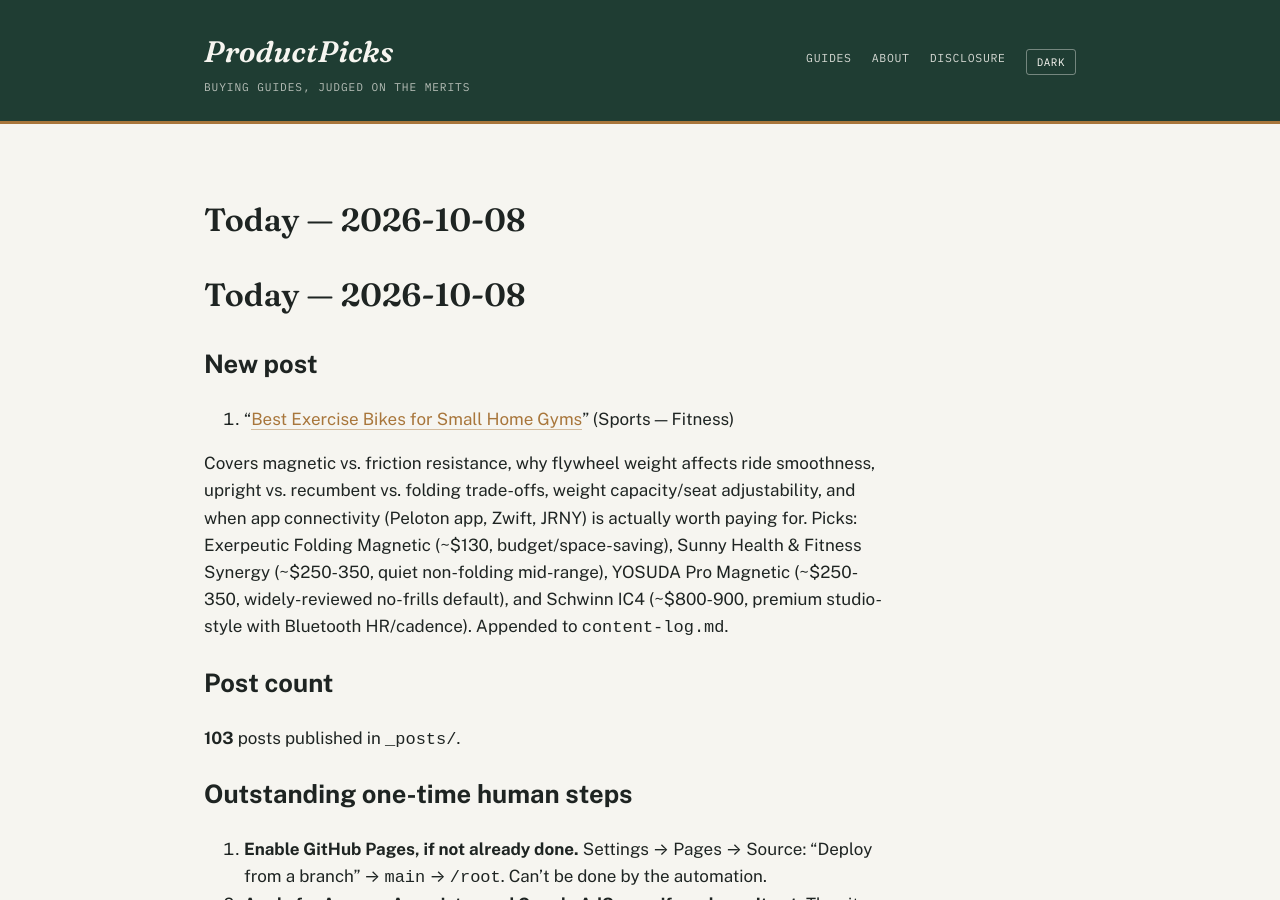
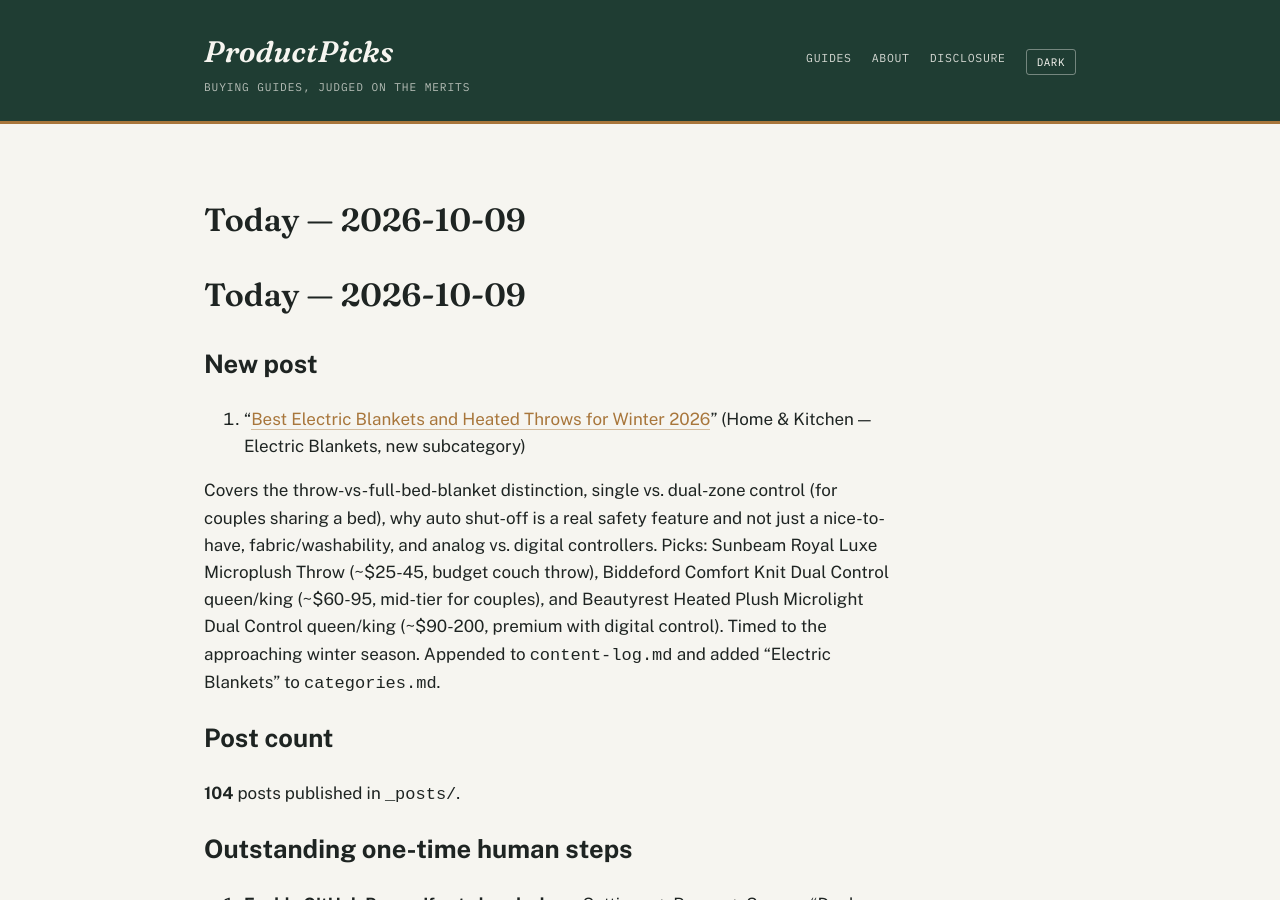
Before and after one commit to ajith198/ProductPicks, a Jekyll site: the page built from today.md, in a window 1280 px wide and 900 px high. Built offline with Jekyll 4.4.1, drawn with Linux system fonts in a browser that asks for light colours; our own code applies the rules of GitHub Pages for plain Markdown files.

Commit message:
daily: 2026-10-09 new post + log update
Add electric blankets & heated throws buying guide (new Home & Kitchen
subcategory), update content-log.md, categories.md, today.md, TODAY.md.

Co-Authored-By: Claude Sonnet 5 <noreply@anthropic.com>
Claude-Session: https://claude.ai/code/session_01Et2FFM5eAxxQGHFv2cq8LC

```diff
--- a/today.md
+++ b/today.md
@@ -1,14 +1,14 @@
-# Today — 2026-10-08
+# Today — 2026-10-09
 
 ## New post
 
-1. "[Best Exercise Bikes for Small Home Gyms](/fitness/buying-guides/best-exercise-bikes-for-small-home-gyms/)" (Sports — Fitness)
+1. "[Best Electric Blankets and Heated Throws for Winter 2026](/home-kitchen/buying-guides/best-electric-blankets-and-heated-throws-for-winter/)" (Home & Kitchen — Electric Blankets, new subcategory)
 
-Covers magnetic vs. friction resistance, why flywheel weight affects ride smoothness, upright vs. recumbent vs. folding trade-offs, weight capacity/seat adjustability, and when app connectivity (Peloton app, Zwift, JRNY) is actually worth paying for. Picks: Exerpeutic Folding Magnetic (~$130, budget/space-saving), Sunny Health & Fitness Synergy (~$250-350, quiet non-folding mid-range), YOSUDA Pro Magnetic (~$250-350, widely-reviewed no-frills default), and Schwinn IC4 (~$800-900, premium studio-style with Bluetooth HR/cadence). Appended to `content-log.md`.
+Covers the throw-vs-full-bed-blanket distinction, single vs. dual-zone control (for couples sharing a bed), why auto shut-off is a real safety feature and not just a nice-to-have, fabric/washability, and analog vs. digital controllers. Picks: Sunbeam Royal Luxe Microplush Throw (~$25-45, budget couch throw), Biddeford Comfort Knit Dual Control queen/king (~$60-95, mid-tier for couples), and Beautyrest Heated Plush Microlight Dual Control queen/king (~$90-200, premium with digital control). Timed to the approaching winter season. Appended to `content-log.md` and added "Electric Blankets" to `categories.md`.
 
 ## Post count
 
-**103** posts published in `_posts/`.
+**104** posts published in `_posts/`.
 
 ## Outstanding one-time human steps
 
```
Also changed, not shown: TODAY.md (+1 -1 lines), _posts/2026-10-09-best-electric-blankets-and-heated-throws-for-winter.md (added, +55 -0 lines), categories.md (+1 -1 lines), content-log.md (+1 -0 lines).
